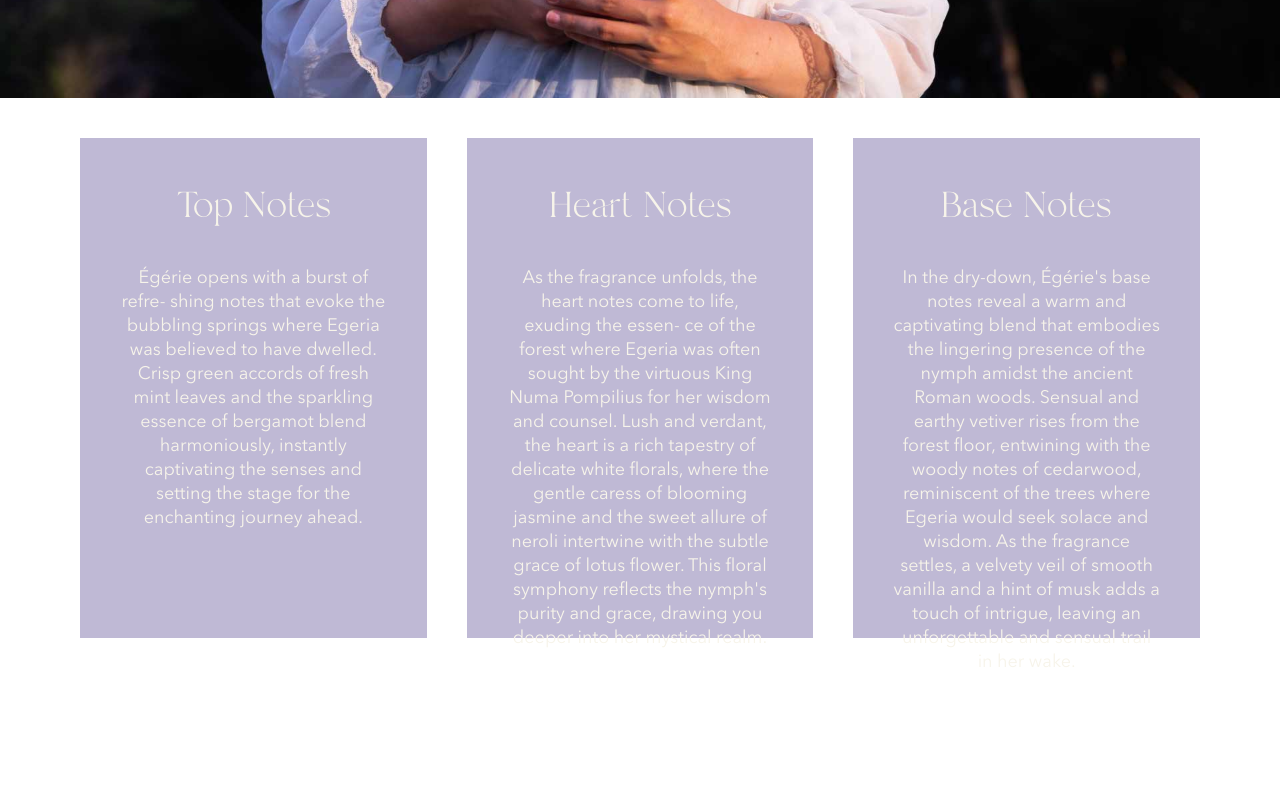
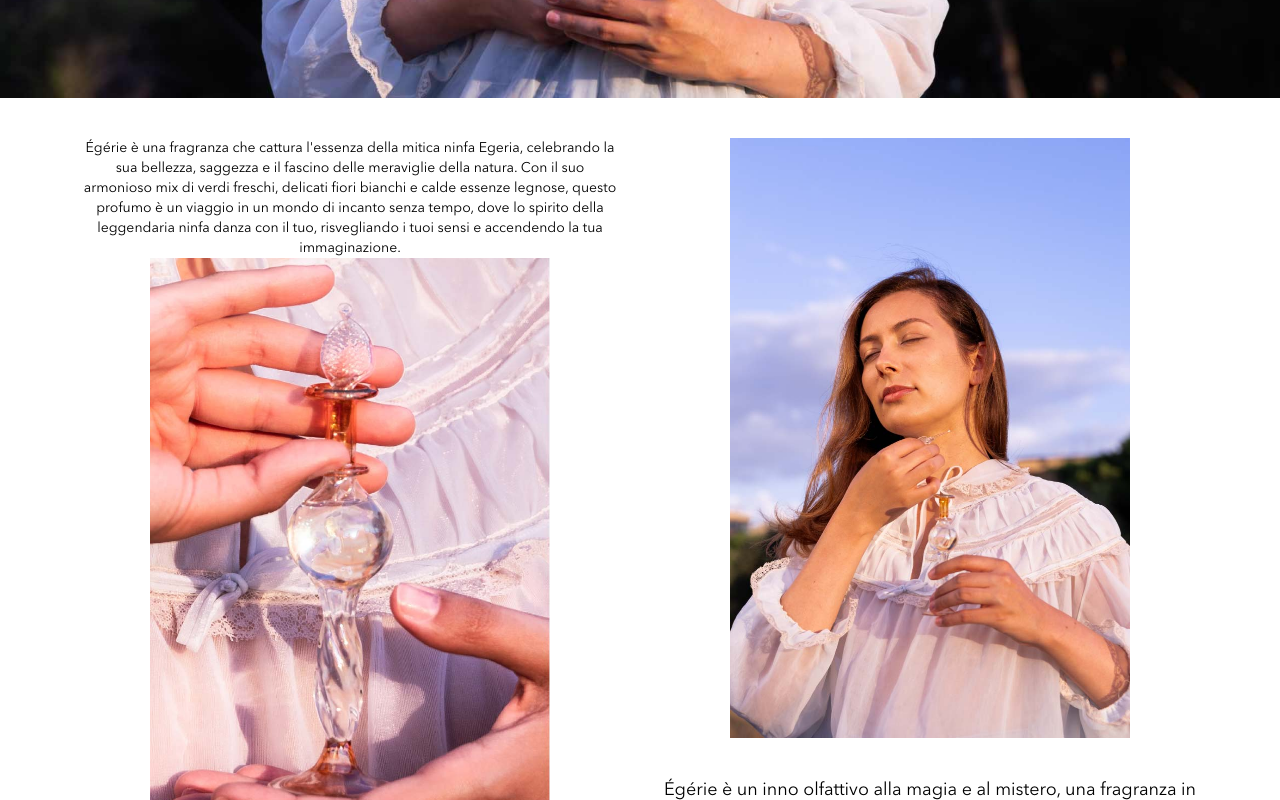
Before and after one commit to henixK/Egerie-Perfume, a React (Vite) app: page / in a window 1280 px wide. Shown: the part 2440-3240 px from the top of the page. Before the commit the page ends 3118 px from the top, so only its background shows below. Built offline with nearby package versions, Linux system fonts and the light colour scheme.

Commit message:
added new component need to fix something

```diff
--- a/src/App.jsx
+++ b/src/App.jsx
@@ -4,9 +4,10 @@ import Article from "./Components/Article";
 import Nav from "./Components/Nav";
 import perfume from "../public/Assets/Immagini/foto1-prodotto.jpg";
 import modella from "../public/Assets/Immagini/foto2-modella.jpg";
-import prodotto from "../public/Assets/Immagini/foto5-prodotto.png"
+import prodotto from "../public/Assets/Immagini/foto5-prodotto.png";
+
 import Counter from "./Components/Counter";
-import { Notes } from "./Components/Note";
+import { Notes, Picture } from "./Components/Note";
 
 
 
@@ -34,6 +35,7 @@ export default function App() {
           <Article title={"Égérie Eau de Parfum"} text={"Let Égérie transport you to a realm where ancient legends and the essence of nature converge in perfect harmony, forever leaving a trail of magic and allure wherever you go."} button={<Counter/>}/>
       </Layout>
       </div>
+      <Picture />
       <Notes/>
 
 
--- a/src/Components/Note.jsx
+++ b/src/Components/Note.jsx
@@ -1,3 +1,6 @@
+import prodotto2 from "../../public/Assets/Immagini/foto3-prodotto.jpg";
+import modella2 from "../../public/Assets/Immagini/foto4-modella.jpg";
+
 const data = [
     {
         id: 1,
@@ -31,6 +34,7 @@ const data1 = [
     },
 ];
 
+
 const Square = ({ title, description }) => {
     return (
         <div className="w-full lg:w-[50%] h-[500px] bg-lavanda text-beige text-center px-10 py-12">
@@ -54,20 +58,25 @@ export function Notes() {
     );
 }
 
-const Pictures = ({ description, imageUrl, reverse }) => {
+const Pictures = ({ description, reverse }) => {
     return (
         <div className="w-full text-center">
             {reverse ? (
                 <>
                     <div className="w-full">
-                        <p className="mb-10">{description}</p>
-                        <img className="w-full lg:h-[600px]" src={imageUrl} alt="" />
+                        <p className="text-sm">{description}</p>
+                        <div className="">
+                            <img className="object-contain w-full lg:h-[600px]" src={prodotto2} alt="" />
+                        </div>
                     </div>
                 </>
             ) : (
                 <>
                     <div>
-                        <img className="w-full lg:h-[600px]" src={imageUrl} alt="" />
+                        <div className="">
+                            <img className="object-contain w-full lg:h-[600px]" src={modella2} alt="" />
+                        </div>
+
                         <p className="mt-10">{description}</p>
                     </div>
 
@@ -76,7 +85,6 @@ const Pictures = ({ description, imageUrl, reverse }) => {
         </div>
     );
 };
-
 export function Picture() {
     return (
         <div className="flex flex-col lg:flex-row gap-10 bg-white lg:my-10 lg:px-20">
@@ -84,12 +92,7 @@ export function Picture() {
                 <Pictures
                     key={data.id}
                     description={data.description}
-                    imageUrl={
-                        index % 2 === 0
-                            ? "URL_DELLE_IMMAGINI_PARI"
-                            : "URL_DELLE_IMMAGINI_DISPARI"
-                    }
-                    reverse={index % 2 == 0}
+                    reverse={index % 2 === 0}
                 />
             ))}
         </div>
```
